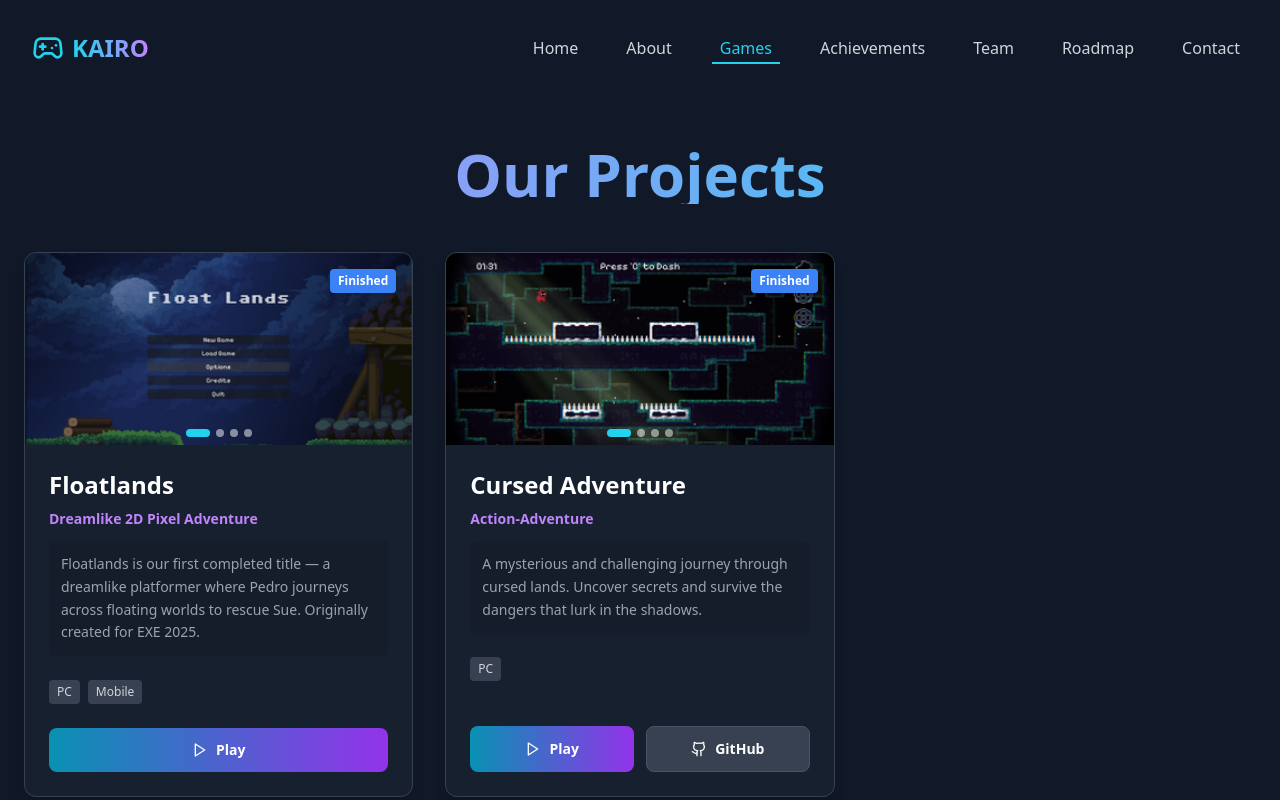
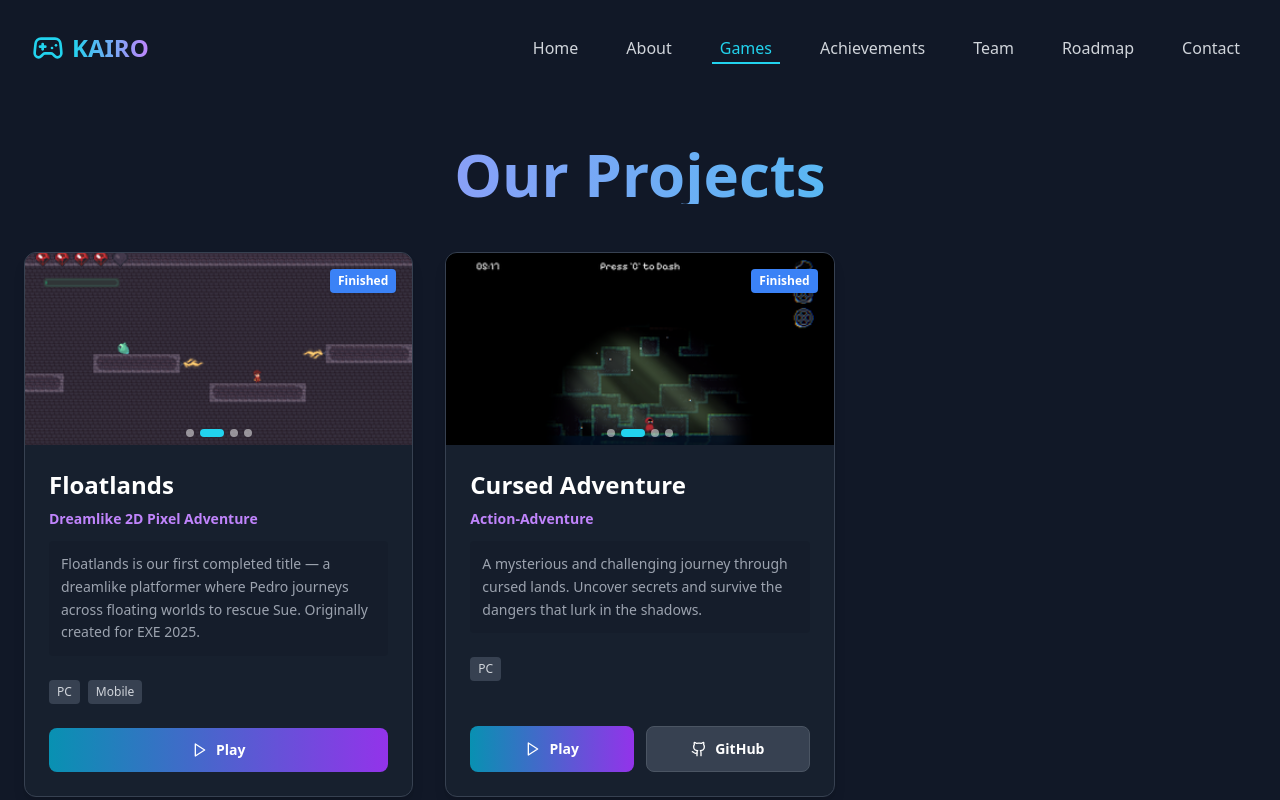
Before and after one commit to RusithWelisara/kairo, a React (Vite) app: page /games in a window 1280 px wide. Shown: the top 800 px of the page. Built offline with nearby package versions, Linux system fonts and the light colour scheme.

Commit message:
slideshow

```diff
--- a/src/pages/Games.tsx
+++ b/src/pages/Games.tsx
@@ -3,7 +3,7 @@
 
 import { motion, AnimatePresence } from 'framer-motion';
 import { Play, Github, ChevronLeft, ChevronRight } from 'lucide-react';
-import { useState } from 'react';
+import { useState, useEffect } from 'react';
 
 // Import Floatlands screenshots
 import floatlands1 from '../assests/games/floatlands/0S0uGA.png';
@@ -45,6 +45,18 @@ const Games = () => {
     // GameCard component with slideshow
     const GameCard = ({ game, index }: { game: typeof games[0], index: number }) => {
         const [currentSlide, setCurrentSlide] = useState(0);
+        const [isPaused, setIsPaused] = useState(false);
+
+        // Auto-advance slideshow
+        useEffect(() => {
+            if (isPaused) return;
+
+            const interval = setInterval(() => {
+                setCurrentSlide((prev) => (prev + 1) % game.screenshots.length);
+            }, 3000); // Change slide every 3 seconds
+
+            return () => clearInterval(interval);
+        }, [currentSlide, isPaused, game.screenshots.length]);
 
         const nextSlide = () => {
             setCurrentSlide((prev) => (prev + 1) % game.screenshots.length);
@@ -64,7 +76,11 @@ const Games = () => {
                 className="bg-gray-800/50 rounded-xl overflow-hidden border border-gray-700 hover:border-cyan-400/50 shadow-lg flex flex-col"
             >
                 {/* Screenshot Slideshow */}
-                <div className="relative h-48 overflow-hidden group">
+                <div
+                    className="relative h-48 overflow-hidden group"
+                    onMouseEnter={() => setIsPaused(true)}
+                    onMouseLeave={() => setIsPaused(false)}
+                >
                     <AnimatePresence mode="wait">
                         <motion.img
                             key={currentSlide}
```
